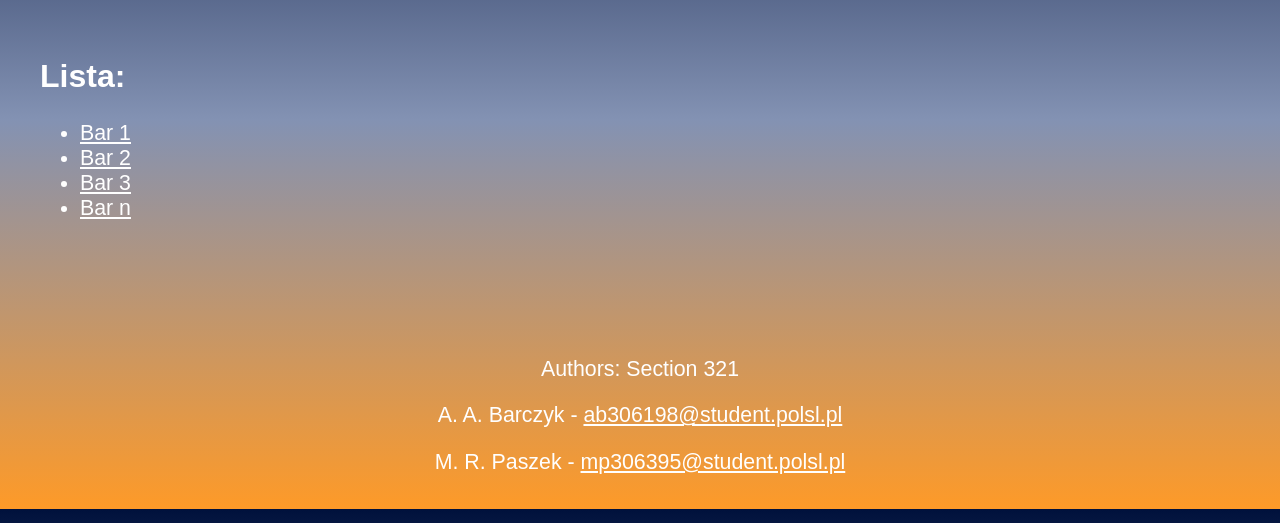
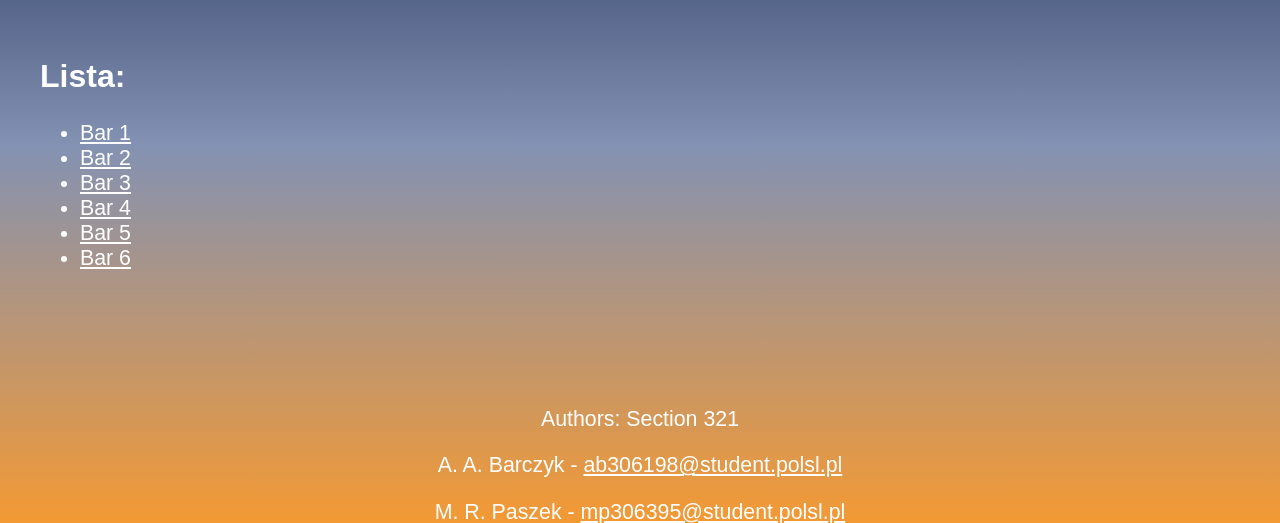
Before and after one commit to MaciejPaszek/Mariacka-By-Night, a PHP site: page / in a window 1280 px wide. Shown: the part 270-793 px from the top of the page. Run offline with PHP 8.4, Linux system fonts and the light colour scheme.

Commit message:
Add files via upload

```diff
--- a/bar.html
+++ b/bar.html
@@ -13,7 +13,7 @@
 		</p>
 
 		<a href="index.html">
-			<div id="list" class="navigator"><b>LIST</b></div>
+			<div id="list" class="navigator">LIST</div>
 		</a>
 		<a href="map.html">
 			<div id="map" class="navigator">MAP</div>
--- a/index.html
+++ b/index.html
@@ -13,7 +13,7 @@
 		</p>
 
 		<a href="index.html">
-			<div id="list" class="navigator"><b>LIST</b></div>
+			<div id="list" class="navigator">LIST</div>
 		</a>
 		<a href="map.html">
 			<div id="map" class="navigator">MAP</div>
@@ -28,10 +28,12 @@
 		<div id="content">
 			<h2>Lista:</h2>
 			<ul>
-				<li><a href="bar.html">Bar 1</a></li>
-				<li><a href="bar.html">Bar 2</a></li>
-				<li><a href="bar.html">Bar 3</a></li>
-				<li><a href="bar.html">Bar n</a></li>
+				<li><a href="bar.html?id=1">Bar 1</a></li>
+				<li><a href="bar.html?id=2">Bar 2</a></li>
+				<li><a href="bar.html?id=3">Bar 3</a></li>
+				<li><a href="bar.html?id=4">Bar 4</a></li>
+				<li><a href="bar.html?id=5">Bar 5</a></li>
+				<li><a href="bar.html?id=6">Bar 6</a></li>
 			</ul>
 		</div>
 
--- a/login.html
+++ b/login.html
@@ -13,7 +13,7 @@
 		</p>
 
 		<a href="index.html">
-			<div id="list" class="navigator"><b>LIST</b></div>
+			<div id="list" class="navigator">LIST</div>
 		</a>
 		<a href="map.html">
 			<div id="map" class="navigator">MAP</div>
--- /dev/null
+++ b/sources.txt
@@ -0,0 +1,4 @@
+https://youtu.be/mJ-qvsxPHpY
+https://www.w3schools.com/html/html_responsive.asp
+https://www.w3schools.com/css/css_website_layout.asp
+https://www.w3schools.com/tags/tag_map.asp
--- a/style.css
+++ b/style.css
@@ -47,6 +47,11 @@ body{
 	width:				auto;
 	height:				100%;
 	max-width:			50%;
+}
+
+#mapimg{
+	width:				auto;
+	height:				auto;
 }
 
 #infoSection{
```
Also changed, not shown: map.html (+12 -3 lines).
